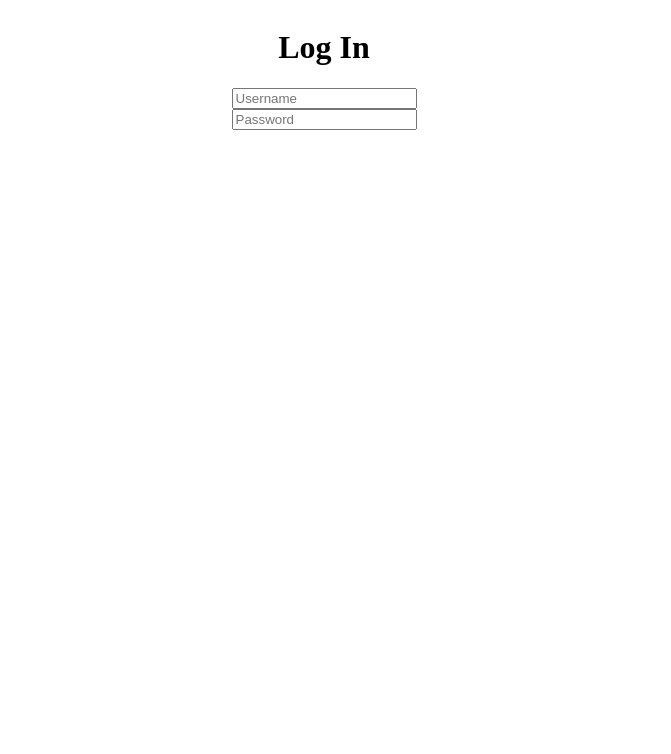
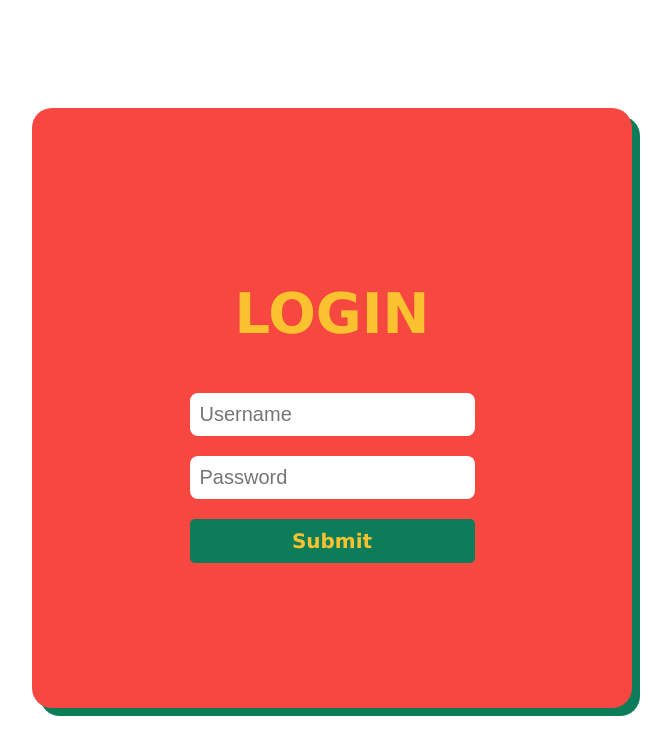
Before and after one commit to thanhyto/login-ui, a plain HTML site: page login-ui/index.html in a window 1280 px wide. Shown: the whole page, without its empty margins (316-987 px from the left). Drawn offline with Linux system fonts and the light colour scheme.

Commit message:
Adjust size of texts, margins, and paddings. Also adding min-width, min-height to the login box. - Add button, adjust button margin, padding, color, background, size, border radius - Removing border of all the boxes to make it smooth     - Trying to make button box to have the same length as the input boxes
    → Putting them in the same div inside login-box → input-box

```diff
--- a/login-ui/index.html
+++ b/login-ui/index.html
@@ -8,13 +8,16 @@
     <title>Login</title>
 </head>
 <body>
-    <div class="container">
+    <div class="container-fluid">
         <div class="login-box">
             <h1>
-                Log In
+                LOGIN
             </h1>
-            <input type="text" name="username" placeholder="Username">
-            <input type="password" name="password" placeholder="Password">
+            <div class="input-box">
+                <input type="text" name="username" placeholder="Username">
+                <input type="password" name="password" placeholder="Password">
+                <button>Submit</button>
+            </div>
         </div>
     </div>
 </body>
--- a/login-ui/style.css
+++ b/login-ui/style.css
@@ -1,10 +1,48 @@
-.container{
+body{
+    font-size: 28px;
+    font-family: verdana, sans-serif;
+}
+.container-fluid{
     display:flex;
     justify-content: center;
     align-items: center;
+    height:100vh;
+    width:100vw;
 }
 .login-box{
     display: flex;
+    min-width:600px;
+    min-height:600px;
     flex-direction: column;
     align-items: center;
+    justify-content: center;
+    background-color: rgb(246, 71, 64);
+    border-radius: 20px;
+    box-shadow: 8px 8px rgb(12, 124, 89);
 }
+h1{
+    color:rgb(249, 194, 46);
+    font-family: verdana, sans-serif;
+}
+.input-box{
+    display: flex;
+    flex-direction: column;
+}
+input{
+    margin: 10px;
+    padding: 10px;
+    font-size: 20px;
+    border-radius: 8px;
+    border:none;
+}
+button{
+    font-size: 20px;
+    font-weight: bold;
+    font-family: verdana, sans-serif;
+    margin:10px;
+    padding:10px;
+    border-radius: 5px;
+    color: rgb(249, 194, 46);
+    background-color: rgb(12, 124, 89);
+    border: none;
+}
```
